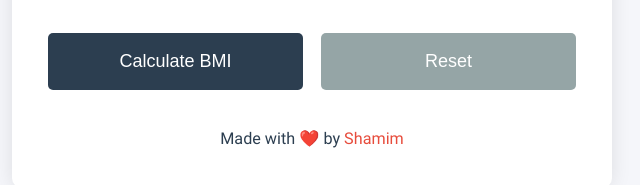
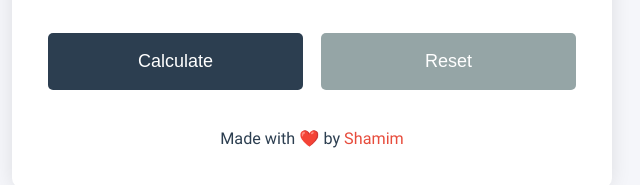
Before and after one commit to sh-bd/bmi-calculator, a plain HTML site: page index.html in a window 1280 px wide. Shown: the part 526-711 px from the top of the page, 328-968 px from the left. Drawn offline with Linux system fonts and the light colour scheme.

Commit message:
changed btn name

```diff
--- a/index.html
+++ b/index.html
@@ -52,7 +52,7 @@
       </div>
 
       <div class="buttons">
-        <button id="calculate">Calculate BMI</button>
+        <button id="calculate">Calculate</button>
         <button id="reset">Reset</button>
       </div>
 
--- a/main.js
+++ b/main.js
@@ -10,7 +10,7 @@ const translations = {
     heightImperial: 'Height:',
     feet: 'Feet',
     inches: 'Inches',
-    calculate: 'Calculate BMI',
+    calculate: 'Calculate',
     reset: 'Reset',
     yourResult: 'Your BMI Result',
     result: 'Your BMI Result',
@@ -47,7 +47,7 @@ const translations = {
     heightImperial: 'উচ্চতা:',
     feet: 'ফুট',
     inches: 'ইঞ্চি',
-    calculate: 'বিএমআই গণনা করুন',
+    calculate: 'গণনা করুন',
     reset: 'রিসেট',
     yourResult: 'আপনার বিএমআই ফলাফল',
     result: 'আপনার বিএমআই ফলাফল',
```
